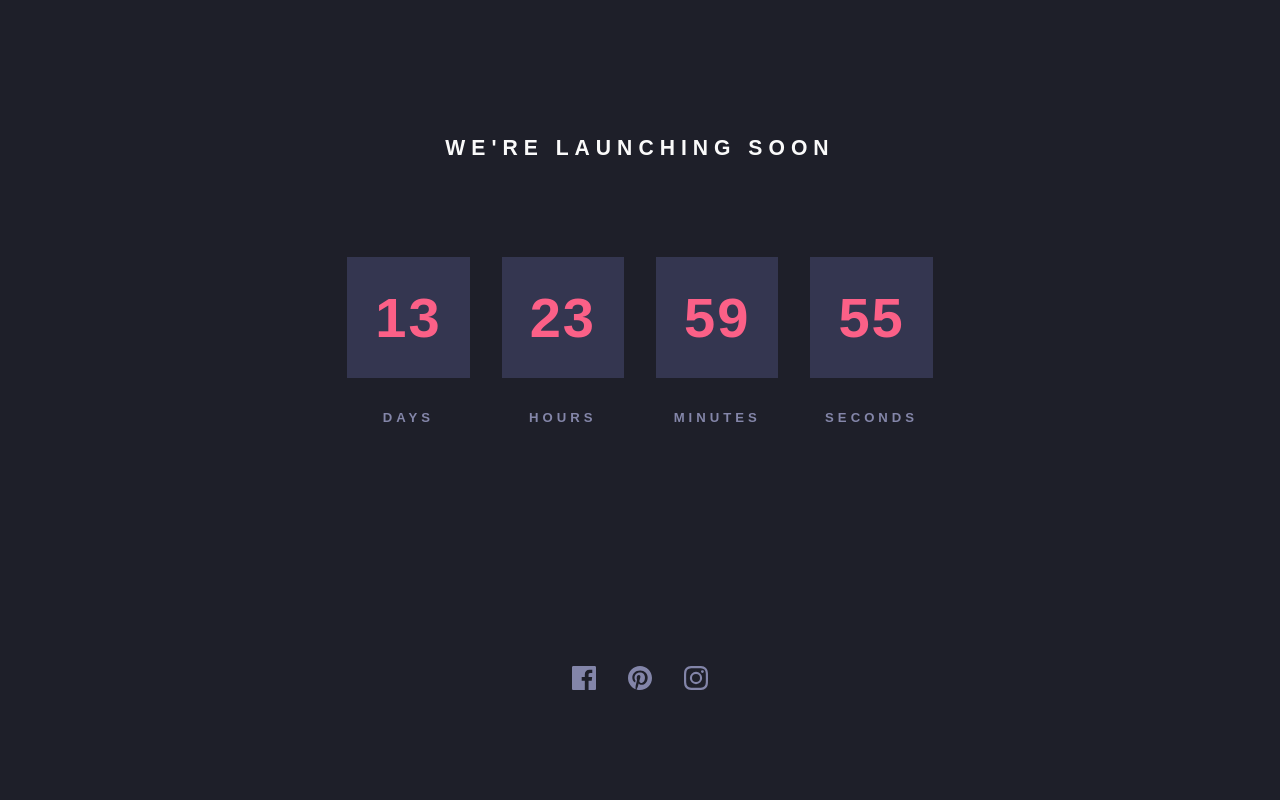
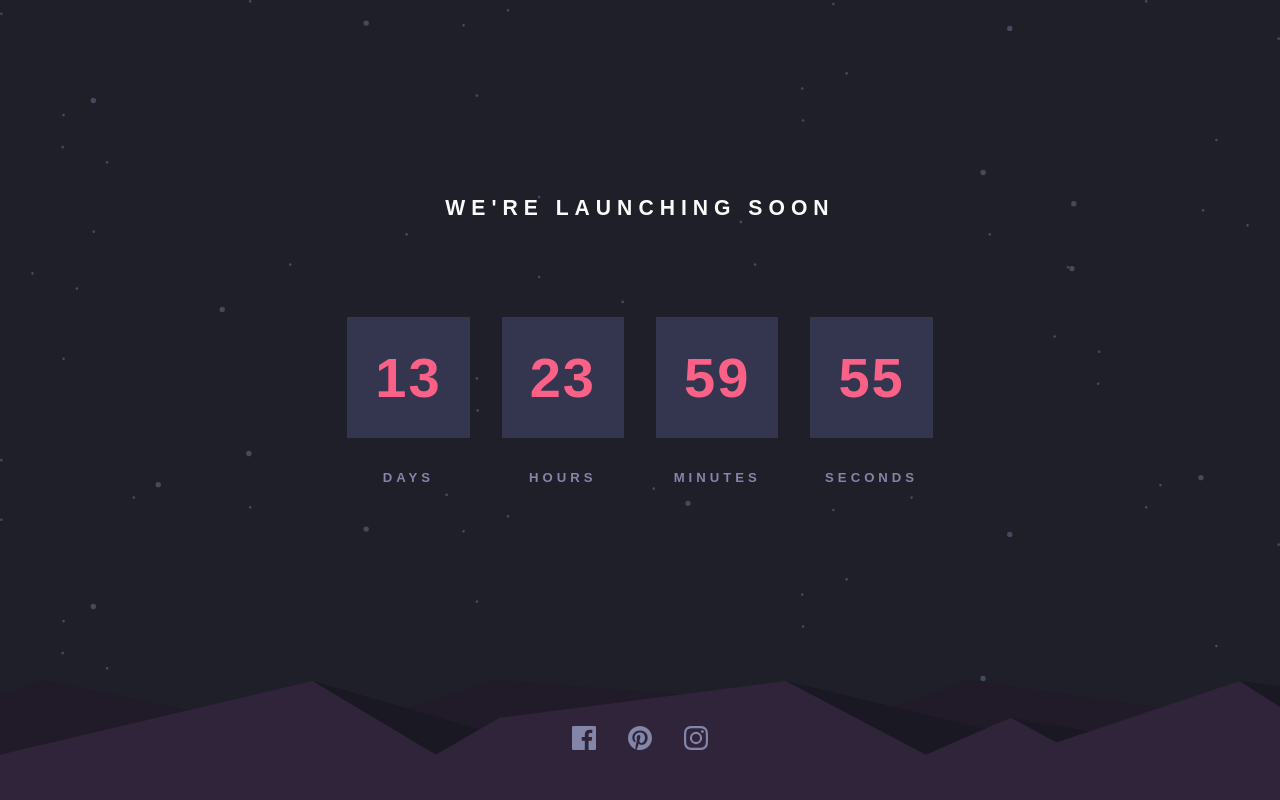
Before and after one commit to dwhenson/frontendmentor-launch-countdown, a website: page index.html in a window 1280 px wide. Drawn offline with Linux system fonts and the light colour scheme.

Commit message:
✅ ADD: Footer styles and backgrounds

```diff
--- a/css/styles.css
+++ b/css/styles.css
@@ -118,6 +118,8 @@ select {
    ================================================== */
 body {
   background-color: var(--clr-neutral-300);
+  background-image: url("../images/bg-stars.svg");
+  background-size: contain;
   font-family: var(--ff-body);
   letter-spacing: 2px;
   text-align: center;
@@ -134,13 +136,7 @@ h1 {
 main {
   display: grid;
   place-items: center;
-  height: 70vh;
-}
-
-footer {
-  display: grid;
-  place-items: center;
-  height: 30vh;
+  height: 85vh;
 }
 
 /* ==================================================
@@ -203,7 +199,20 @@ footer {
   }
 }
 
-.icons {
+.footer {
+  display: grid;
+  grid-column: 1/-1;
+  place-items: center;
+  height: 15vh;
+  background-image: url("../images/pattern-hills.svg");
+  background-position: top;
+  background-size: cover;
+  background-repeat: no-repeat;
+}
+.footer .icons {
   display: flex;
   gap: 2rem;
 }
+.footer .icons svg:hover path {
+  fill: var(--clr-primary-100);
+}
--- a/index.html
+++ b/index.html
@@ -16,7 +16,7 @@
 				<div id="app" class="app"></div>
 			</div>
 		</main>
-		<footer>
+		<footer class="footer">
 			<ul class="icons" role="list">
 				<li>
 					<a href="/"
--- a/js/main.js
+++ b/js/main.js
@@ -17,8 +17,8 @@ const countdownEnd = new Date(Date.now() + 12096e5).getTime();
  * @param      {String}  seconds  The number of seconds
  */
 function renderHTML(days, hours, minutes, seconds) {
-	app.innerHTML = `
-		<div>
+	app.innerHTML = /* html */ `
+	<div>
 			<p class="flip-card">${days}</p>
 			<p id="days" class="period">Days</p>
 		</div>
--- a/scss/blocks/_footer.scss
+++ b/scss/blocks/_footer.scss
@@ -1,4 +1,19 @@
-.icons {
-	display: flex;
-	gap: 2rem;
+.footer {
+	display: grid;
+	grid-column: 1 / -1;
+	place-items: center;
+	height: 15vh;
+	background-image: url("../images/pattern-hills.svg");
+	background-position: top;
+	background-size: cover;
+	background-repeat: no-repeat;
+
+	.icons {
+		display: flex;
+		gap: 2rem;
+
+		svg:hover path {
+			fill: var(--clr-primary-100);
+		}
+	}
 }
--- a/scss/global.scss
+++ b/scss/global.scss
@@ -12,6 +12,8 @@
 
 body {
 	background-color: var(--clr-neutral-300);
+	background-image: url("../images/bg-stars.svg");
+	background-size: contain;
 	font-family: var(--ff-body);
 	letter-spacing: 2px;
 	text-align: center;
@@ -28,13 +30,7 @@ h1 {
 main {
 	display: grid;
 	place-items: center;
-	height: 70vh;
-}
-
-footer {
-	display: grid;
-	place-items: center;
-	height: 30vh;
+	height: 85vh;
 }
 
 /* ==================================================
```
